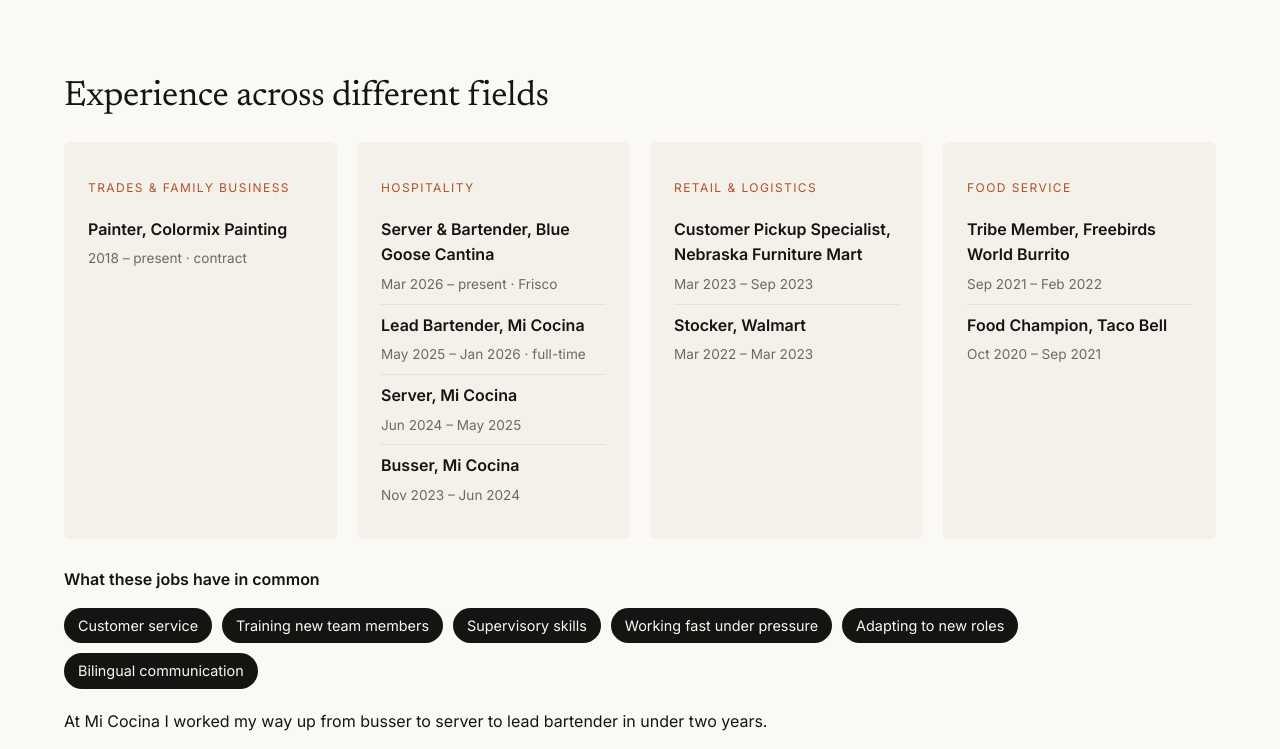
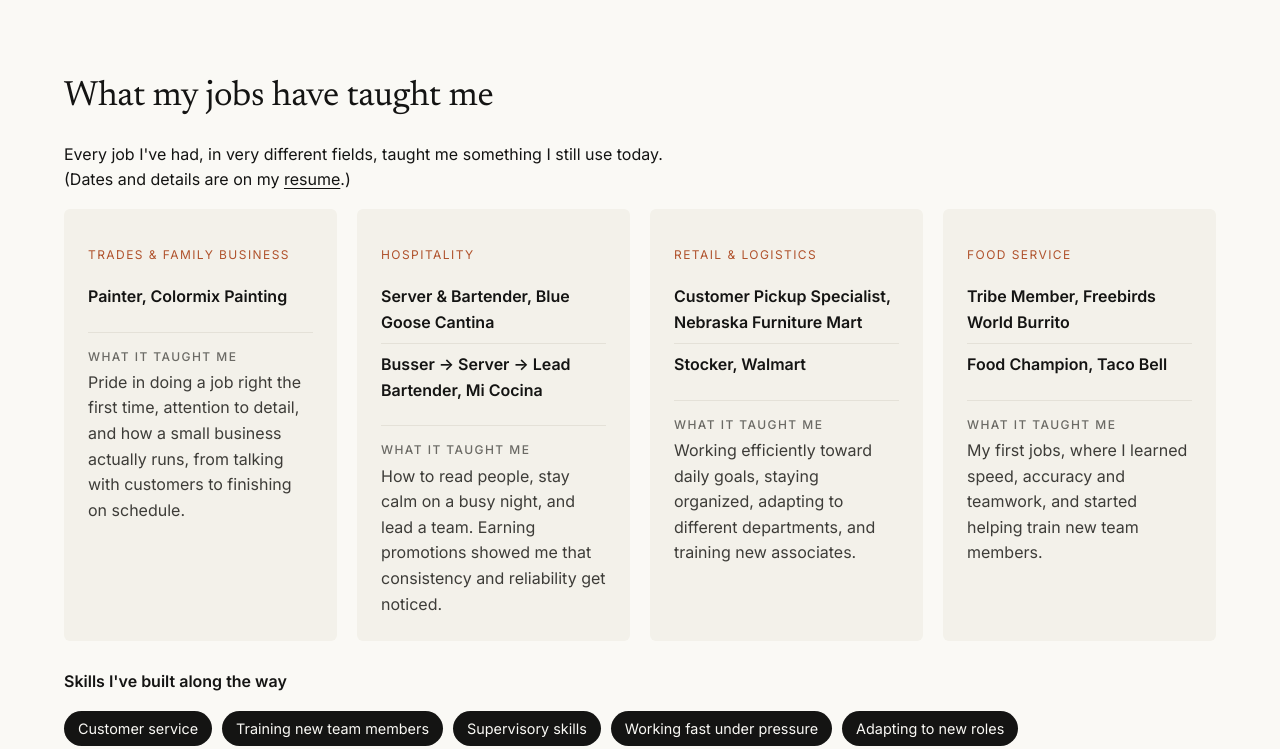
Before and after one commit to SamEmora/SamEmora.github.io, a plain HTML site: page about.html in a window 1280 px wide. Shown: the part 942-1691 px from the top of the page. Drawn offline with Linux system fonts and the light colour scheme.

Commit message:
Move job dates to Resume page; About Me focuses on lessons learned
Co-Authored-By: Claude Opus 5.5 <noreply@anthropic.com>

```diff
--- a/about.html
+++ b/about.html
@@ -1,5 +1,5 @@
 <!doctype html><html lang="en"><head><meta charset="utf-8"><meta name="viewport" content="width=device-width,initial-scale=1">
-<title>About Me | Samuel Morales</title><link rel="preconnect" href="https://fonts.googleapis.com"><link href="https://fonts.googleapis.com/css2?family=Inter:wght@400;500;600&family=Newsreader:opsz,wght@6..72,400;6..72,500&display=swap" rel="stylesheet"><link rel="stylesheet" href="style.css?v=1794824903"></head><body>
+<title>About Me | Samuel Morales</title><link rel="preconnect" href="https://fonts.googleapis.com"><link href="https://fonts.googleapis.com/css2?family=Inter:wght@400;500;600&family=Newsreader:opsz,wght@6..72,400;6..72,500&display=swap" rel="stylesheet"><link rel="stylesheet" href="style.css?v=1794825120"></head><body>
 <header><nav><a class="brand" href="index.html">Samuel Morales</a><ul>
 <li><a href="index.html">Home</a></li>
 <li><a href="about.html" class="active">About Me</a></li>
@@ -17,29 +17,27 @@
 <p>Since then I've worked in trades, retail, logistics and hospitality. Each job taught me something different, but the same thread runs through all of them: taking care of customers and helping train the people around me.</p>
 </div>
 
-<h2>Experience across different fields</h2>
+<h2>What my jobs have taught me</h2>
+<p style="max-width:640px">Every job I've had, in very different fields, taught me something I still use today. (Dates and details are on my <a href="resume.html">resume</a>.)</p>
 <div class="fields">
 <div class="field"><p class="tag">Trades &amp; family business</p><ul>
-<li><b>Painter, Colormix Painting</b><span>2018 – present · contract</span></li>
-</ul></div>
+<li><b>Painter, Colormix Painting</b></li>
+</ul><p class="learned"><b>What it taught me</b>Pride in doing a job right the first time, attention to detail, and how a small business actually runs, from talking with customers to finishing on schedule.</p></div>
 <div class="field"><p class="tag">Hospitality</p><ul>
-<li><b>Server &amp; Bartender, Blue Goose Cantina</b><span>Mar 2026 – present · Frisco</span></li>
-<li><b>Lead Bartender, Mi Cocina</b><span>May 2025 – Jan 2026 · full-time</span></li>
-<li><b>Server, Mi Cocina</b><span>Jun 2024 – May 2025</span></li>
-<li><b>Busser, Mi Cocina</b><span>Nov 2023 – Jun 2024</span></li>
-</ul></div>
+<li><b>Server &amp; Bartender, Blue Goose Cantina</b></li>
+<li><b>Busser → Server → Lead Bartender, Mi Cocina</b></li>
+</ul><p class="learned"><b>What it taught me</b>How to read people, stay calm on a busy night, and lead a team. Earning promotions showed me that consistency and reliability get noticed.</p></div>
 <div class="field"><p class="tag">Retail &amp; logistics</p><ul>
-<li><b>Customer Pickup Specialist, Nebraska Furniture Mart</b><span>Mar 2023 – Sep 2023</span></li>
-<li><b>Stocker, Walmart</b><span>Mar 2022 – Mar 2023</span></li>
-</ul></div>
+<li><b>Customer Pickup Specialist, Nebraska Furniture Mart</b></li>
+<li><b>Stocker, Walmart</b></li>
+</ul><p class="learned"><b>What it taught me</b>Working efficiently toward daily goals, staying organized, adapting to different departments, and training new associates.</p></div>
 <div class="field"><p class="tag">Food service</p><ul>
-<li><b>Tribe Member, Freebirds World Burrito</b><span>Sep 2021 – Feb 2022</span></li>
-<li><b>Food Champion, Taco Bell</b><span>Oct 2020 – Sep 2021</span></li>
-</ul></div>
+<li><b>Tribe Member, Freebirds World Burrito</b></li>
+<li><b>Food Champion, Taco Bell</b></li>
+</ul><p class="learned"><b>What it taught me</b>My first jobs, where I learned speed, accuracy and teamwork, and started helping train new team members.</p></div>
 </div>
-<p style="margin-top:28px"><strong>What these jobs have in common</strong></p>
+<p style="margin-top:28px"><strong>Skills I've built along the way</strong></p>
 <div class="skills"><span>Customer service</span><span>Training new team members</span><span>Supervisory skills</span><span>Working fast under pressure</span><span>Adapting to new roles</span><span>Bilingual communication</span></div>
-<p style="margin-top:20px">At Mi Cocina I worked my way up from busser to server to lead bartender in under two years.</p>
 
 <h2>Where I'm headed</h2>
 <p style="max-width:640px">I'm interested in roles where I can combine data, organization and creativity. My goal is to start my own marketing company.</p>
--- a/style.css
+++ b/style.css
@@ -88,3 +88,12 @@ footer{max-width:1200px;margin:auto;color:var(--muted);padding:32px 24px;border-
 .skills{display:flex;flex-wrap:wrap;gap:10px;margin-top:16px}
 .skills span{background:var(--ink);color:var(--bg);border-radius:999px;padding:6px 14px;font-size:.9rem}
 .field li span{display:block;margin-top:6px}
+.field .learned{margin:14px 0 0;padding-top:14px;border-top:1px solid var(--line);color:#3d3c38}
+.field .learned b{display:block;font-size:.75rem;letter-spacing:.12em;text-transform:uppercase;color:var(--muted);font-weight:500;margin-bottom:4px}
+.jobs{list-style:none;margin:16px 0 0;padding:0;max-width:820px}
+.jobs li{display:grid;grid-template-columns:1fr auto;gap:4px 24px;padding:16px 0;border-top:1px solid var(--line)}
+.jobs li:last-child{border-bottom:1px solid var(--line)}
+.jobs b{font-weight:600}
+.jobs .co{color:var(--muted);grid-column:1}
+.jobs .dt{grid-column:2;grid-row:1/span 2;color:var(--muted);font-size:.9rem;text-align:right;white-space:nowrap}
+@media(max-width:560px){.jobs li{grid-template-columns:1fr}.jobs .dt{grid-column:1;grid-row:auto;text-align:left}}
```
Also changed, not shown: contact.html (+1 -1 lines), index.html (+1 -1 lines), projects.html (+1 -1 lines), resume.html (+5 -2 lines).
